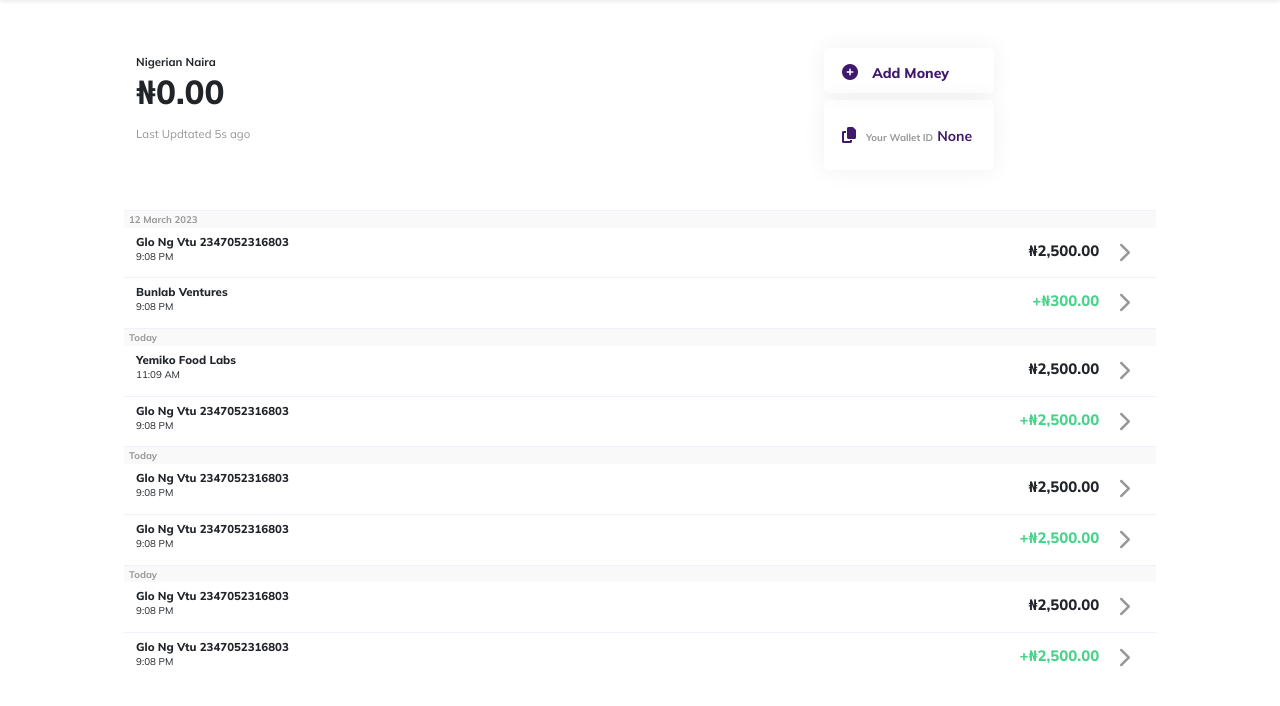
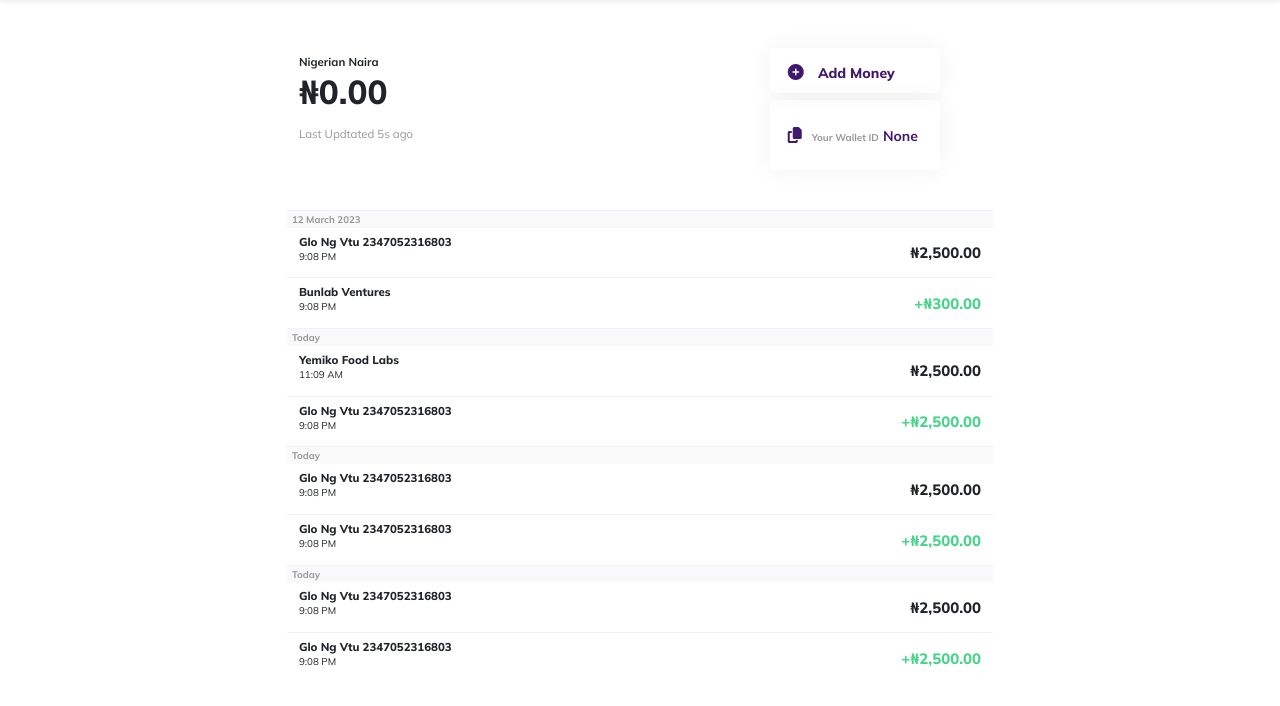
Before and after one commit to dakohhh/CAMP-TOKEN, a Django app: page /dashboard/s/ in a window 1280 px wide. Shown: the part 66-772 px from the top of the page. Run offline with Django 4.2, Linux system fonts and the light colour scheme; a user stored in the database is signed in; some libraries are stand-ins or nearby versions.

Commit message:
fixed dashboard design issues

```diff
--- a/static/css/style.css
+++ b/static/css/style.css
@@ -189,10 +189,6 @@ font-family: 'Mulish', sans-serif;
 
 
 
-
-
-
-
  .signup-form{
 	margin-top: 14px;
 	margin-left: 4px;
@@ -331,10 +327,9 @@ font-family: 'Mulish', sans-serif;
 	text-align: center;
 }
 
-/* .dash-nav .about{
+.dash-nav .about{
 	margin-right: 1000px;
-} */
-
+}
 
 
 
@@ -344,15 +339,15 @@ font-family: 'Mulish', sans-serif;
 
 .camp-contain{
 
-	margin: 0px 40px;
+	margin: 0px 50px;
 }
 
-
+/*
 .dash-details{
 	margin-right: 281px;
 
 
-}
+} */
 
 .dash-details h2{
 	font-weight: 800;
--- a/templates/dashboard/dashboard_student.html
+++ b/templates/dashboard/dashboard_student.html
@@ -15,7 +15,7 @@
 
 		<div class="d-flex  justify-content-center camp-contain">
 
-			<div class="row justify-content-between dash-head">
+			<div class="row justify-content-between  dash-head">
 				<div class="col dash-details">
 					<span class="currency">Nigerian Naira</span>
 					<h2>₦{{ user.balance|floatformat:"2g"}}</h2>
@@ -60,7 +60,6 @@
 						<div class="col transaction-info-2 d-flex align-items-center justify-content-end">
 							<div class="">
 								<span>₦2,500.00</span>
-								<i class="fa-solid fa-chevron-right fa-2xl"></i>
 							</div>
 						</div>
 
@@ -76,7 +75,6 @@
 						<div class="col transaction-info-2 d-flex align-items-center justify-content-end">
 							<div class="">
 								<span class="prm-color-green">+₦300.00</span>
-								<i class="fa-solid fa-chevron-right fa-2xl"></i>
 							</div>
 						</div>
 
@@ -97,7 +95,6 @@
 						<div class="col transaction-info-2 d-flex align-items-center justify-content-end">
 							<div class="">
 								<span>₦2,500.00</span>
-								<i class="fa-solid fa-chevron-right fa-2xl"></i>
 							</div>
 						</div>
 
@@ -113,7 +110,6 @@
 						<div class="col transaction-info-2 d-flex align-items-center justify-content-end">
 							<div class="">
 								<span class="prm-color-green">+₦2,500.00</span>
-								<i class="fa-solid fa-chevron-right fa-2xl"></i>
 							</div>
 						</div>
 
@@ -136,7 +132,6 @@
 						<div class="col transaction-info-2 d-flex align-items-center justify-content-end">
 							<div class="">
 								<span>₦2,500.00</span>
-								<i class="fa-solid fa-chevron-right fa-2xl"></i>
 							</div>
 						</div>
 
@@ -152,7 +147,6 @@
 						<div class="col transaction-info-2 d-flex align-items-center justify-content-end">
 							<div class="">
 								<span class="prm-color-green">+₦2,500.00</span>
-								<i class="fa-solid fa-chevron-right fa-2xl"></i>
 							</div>
 						</div>
 
@@ -173,7 +167,6 @@
 						<div class="col transaction-info-2 d-flex align-items-center justify-content-end">
 							<div class="">
 								<span>₦2,500.00</span>
-								<i class="fa-solid fa-chevron-right fa-2xl"></i>
 							</div>
 						</div>
 
@@ -189,7 +182,6 @@
 						<div class="col transaction-info-2 d-flex align-items-center justify-content-end">
 							<div class="">
 								<span class="prm-color-green">+₦2,500.00</span>
-								<i class="fa-solid fa-chevron-right fa-2xl"></i>
 							</div>
 						</div>
 
--- a/templates/nav-signed.html
+++ b/templates/nav-signed.html
@@ -1,4 +1,6 @@
 {% load static %}
+{% load custom_tags %}
+
 <nav class="navbar navbar-expand-lg navbar-light shadow-sm" style="background-color: white;">
     <div class="container">
       <a class="navbar-brand" href="#">
@@ -11,12 +13,12 @@
       <div class="collapse navbar-collapse justify-content-center" id="navbarNav">
             <ul class="dash-nav navbar-nav  flex">
                     <li class="nav-item d-flex align-items-center">
-                        <i class="fa-solid fa-house prm-color"></i>
-                        <a class="nav-link dash-active" href="#" style="color: #40196d;" >Home</a>
+                        <i class="fa-solid fa-house {% if request|is_active:'dashboard_student' %}prm-color{% endif %}"></i>
+                        <a class="nav-link dash-active {% if request|is_active:'dashboard_student' %}prm-color{% endif %}" href="{% if not user.is_merchant %}{% url 'dashboard_student' %} {% else %}{% url 'dashboard_merchant' %}{% endif %}" {% if not user.is_merchant %}{% if request|is_active:'dashboard_student' %}style="color: #40196d;"{% endif %}{% else %}{% if request|is_active:'dashboard_student' %}style="color: #40196d;"{% endif %}{% endif %} >Home</a>
                     </li>
                     <li class="nav-item d-flex align-items-center">
-                        <i class="fa-solid fa-paper-plane"></i>
-                        <a class="nav-link dash-active" href="{% url 'pay_merchant' %}">Pay</a>
+                        <i class="fa-solid fa-paper-plane {% if request|is_active:'pay_merchant' %}prm-color{% endif %}"></i>
+                        <a class="nav-link dash-active" href="{% url 'pay_merchant' %}"{% if request|is_active:'pay_merchant' %}style="color: #40196d;"{% endif %}>Pay</a>
                     </li>
                     <li class="nav-item d-flex align-items-center">
                         <i class="fa-solid fa-piggy-bank"></i>
@@ -24,7 +26,7 @@
                     </li>
                     <li class="nav-item d-flex align-items-center">
                         <i class="fa-solid fa-hand-holding-dollar"></i>
-                        <a class="nav-link" href="#">Borrow</a>
+                        <a class="nav-link dash-active" href="#">Borrow</a>
                     </li>
 
             </ul>
--- /dev/null
+++ b/user/templatetags/custom_tags.py
@@ -0,0 +1,15 @@
+from django import template
+from django.urls import resolve
+
+register = template.Library()
+
+
+
+
+
+@register.filter
+def is_active(request, view_name) -> bool:
+    current_view = resolve(request.path_info).view_name
+    if current_view == view_name:
+        return True
+    return False
```
Also changed, not shown: db.sqlite3, user/templatetags/__init__.py (added).
